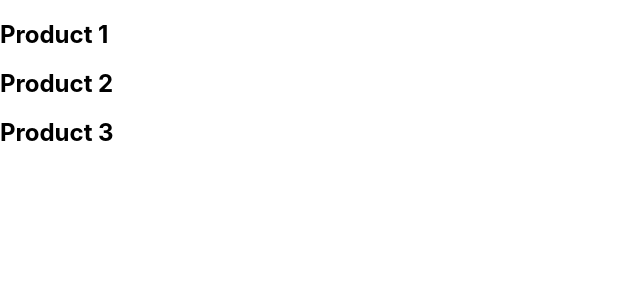
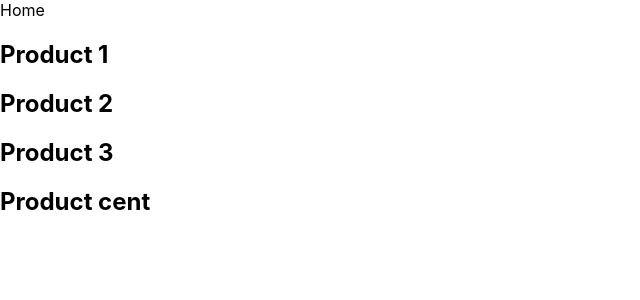
Before and after one commit to Leon-Masakuna/NextJS, a Next.js app: page /product in a window 1280 px wide. Shown: the top 300 px of the page, without its empty margins (0-640 px from the left). Built offline with nearby package versions, Linux system fonts and the light colour scheme.

Commit message:
feat : product page index

```diff
--- a/pages/product/index.js
+++ b/pages/product/index.js
@@ -1,9 +1,21 @@
-function ProductList() {
+import Link from "next/link";
+
+function ProductList({ productId = 100 }) {
   return (
     <>
-      <h2>Product 1</h2>
-      <h2>Product 2</h2>
-      <h2>Product 3</h2>
+      <Link href='/'>Home</Link>
+      <Link href='/product/1'>
+        <h2>Product 1</h2>
+      </Link>
+      <Link href='/product/2'>
+        <h2>Product 2</h2>
+      </Link>
+      <Link href='/product/3'>
+        <h2>Product 3</h2>
+      </Link>
+      <Link href={`/product/${productId}`}>
+        <h2>Product cent</h2>
+      </Link>
     </>
   );
 }
```
